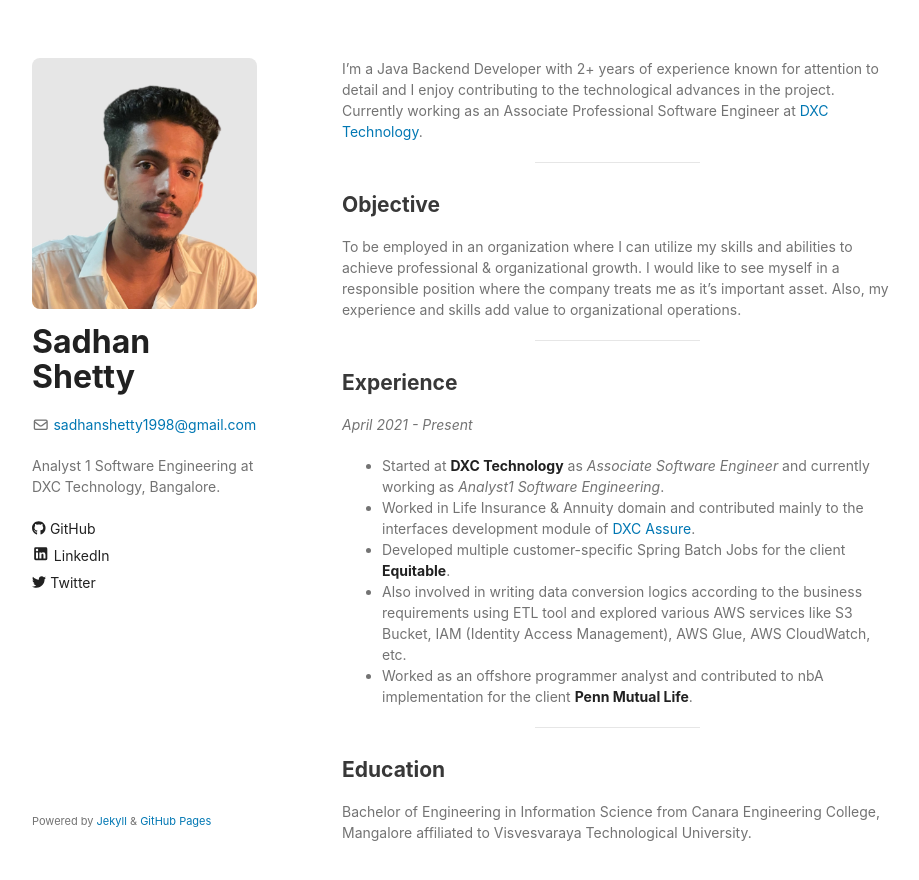
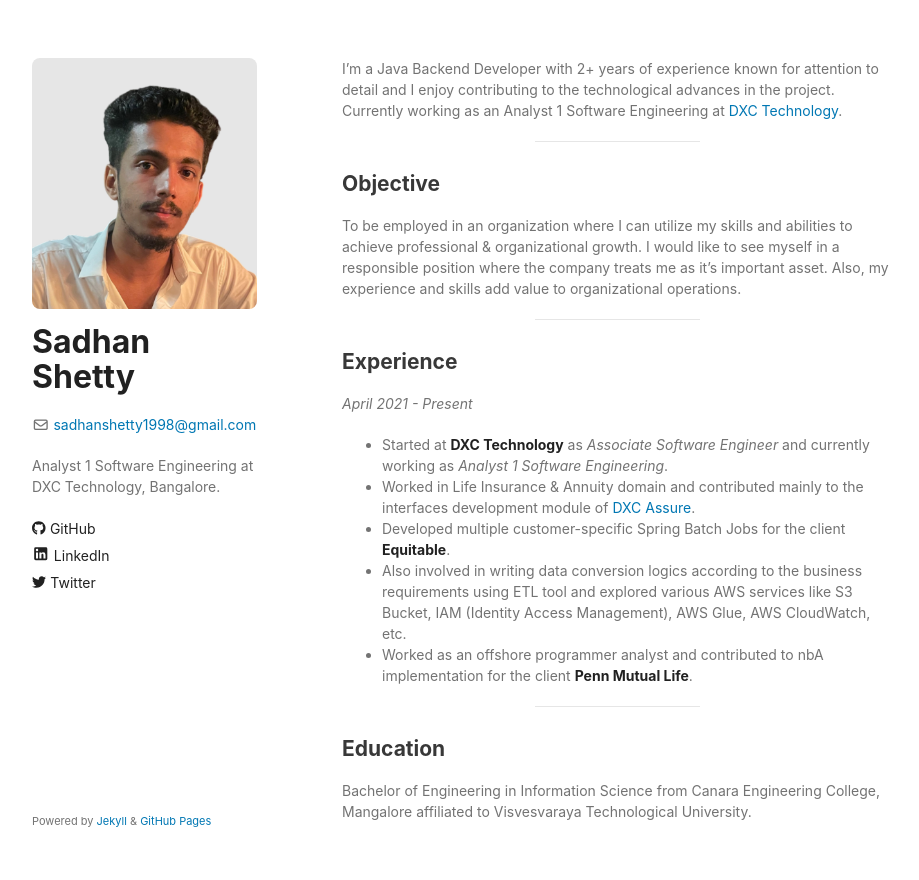
Before and after one commit to sadhan-shetty/sadhan-shetty.github.io, a Jekyll site: the page built from index.md, in a window 1280 px wide. Shown: the top 880 px of the page, without its empty margins (178-1097 px from the left). Built offline with Jekyll 4.4.1, drawn with Linux system fonts in a browser that asks for light colours.

Commit message:
Update index.md

```diff
--- a/index.md
+++ b/index.md
@@ -3,7 +3,7 @@ layout: default
 title: "Sadhan Shetty"
 
 ---
-I'm a Java Backend Developer with 2+ years of experience known for attention to detail and I enjoy contributing to the technological advances in the project. Currently working as an Associate Professional Software Engineer at [DXC Technology](https://dxc.com/us/en).
+I'm a Java Backend Developer with 2+ years of experience known for attention to detail and I enjoy contributing to the technological advances in the project. Currently working as an Analyst 1 Software Engineering at [DXC Technology](https://dxc.com/us/en).
 
 ---
 ## Objective
@@ -12,7 +12,7 @@ To be employed in an organization where I can utilize my skills and abilities to
 ---
 ## Experience
 _April 2021 - Present_ <br>
-- Started at [**DXC Technology**](https://dxc.com/us/en) as _Associate Software Engineer_ and currently working as _Analyst1 Software Engineering_.
+- Started at [**DXC Technology**](https://dxc.com/us/en) as _Associate Software Engineer_ and currently working as _Analyst 1 Software Engineering_.
 - Worked in Life Insurance & Annuity domain and contributed mainly to the interfaces development module of [DXC Assure](https://dxc.com/us/en/services/insurance-software-bps/dxc-insurance-software/dxc-assure-for-life-and-wealth).
 - Developed multiple customer-specific Spring Batch Jobs for the client [**Equitable**](https://equitable.com/).
 - Also involved in writing data conversion logics according to the business requirements using ETL tool and explored various AWS services like S3 Bucket, IAM (Identity Access Management), AWS Glue, AWS CloudWatch, etc.
```
